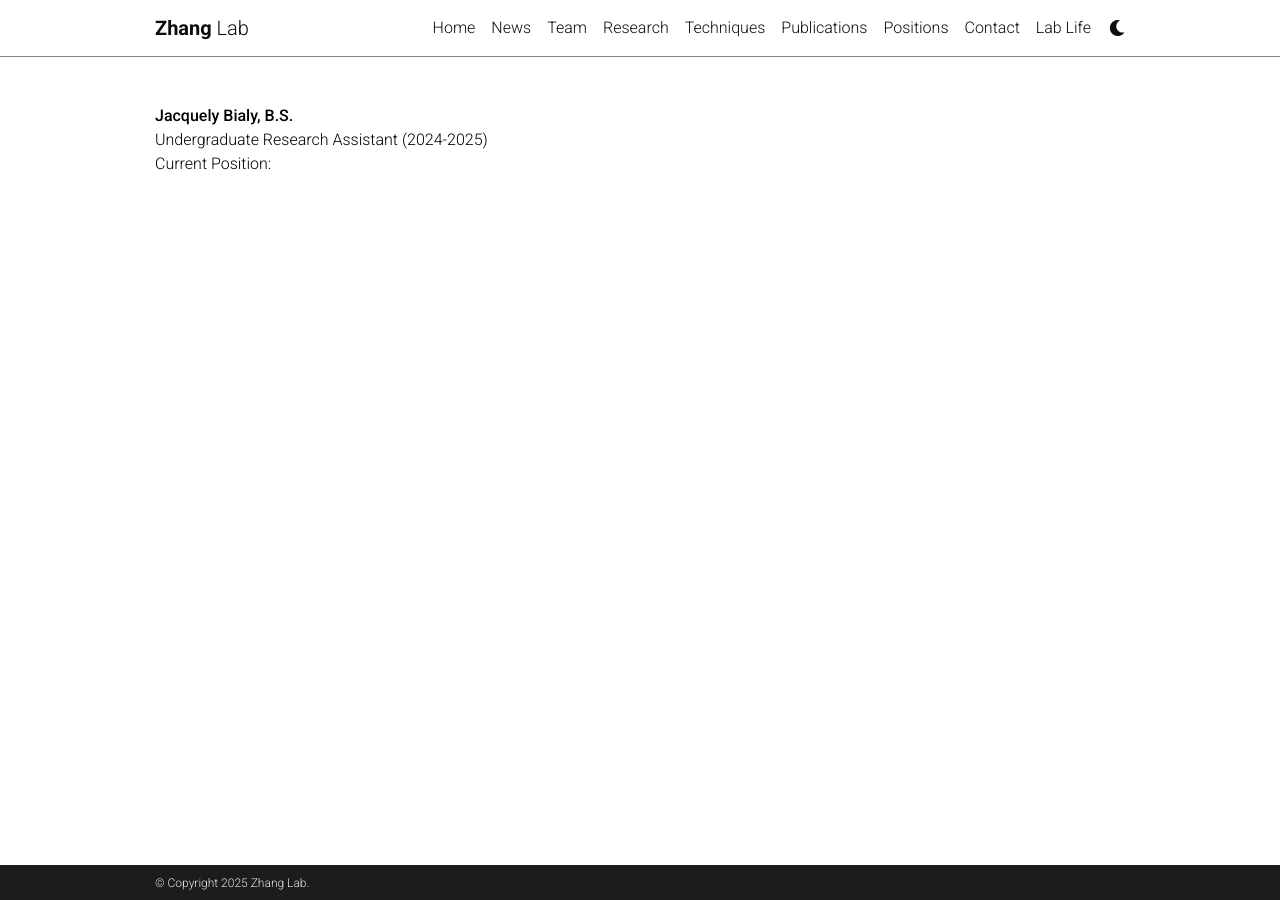
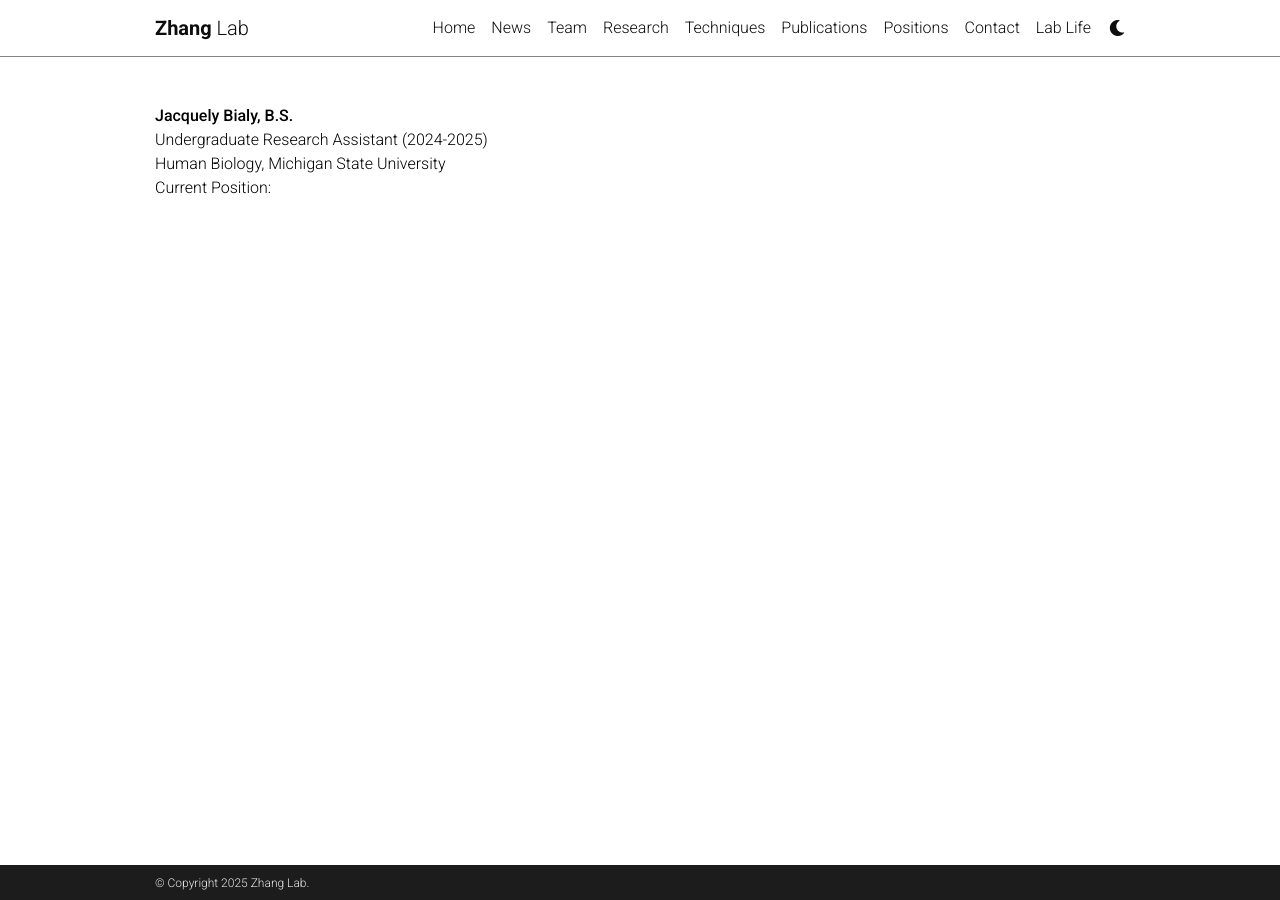
Before and after one commit to zhanglabmsu/zhanglabmsu.github.io, a Jekyll site: the page built from _projects/lab_alumni.md, in a window 1280 px wide. Built offline with Jekyll 4.4.1, drawn with Linux system fonts in a browser that asks for light colours; comment, search, counter and statistics services are not loaded; a style sheet for code colours, icons or effects is not loaded.

Commit message:
initial commit

```diff
--- a/_projects/lab_alumni.md
+++ b/_projects/lab_alumni.md
@@ -9,5 +9,6 @@ category: Lab Alumni
 ---
 **Jacquely Bialy, B.S.** <br>
 Undergraduate Research Assistant (2024-2025)<br>
+Human Biology, Michigan State University<br>
 Current Position:  <br>
 <br>
```
